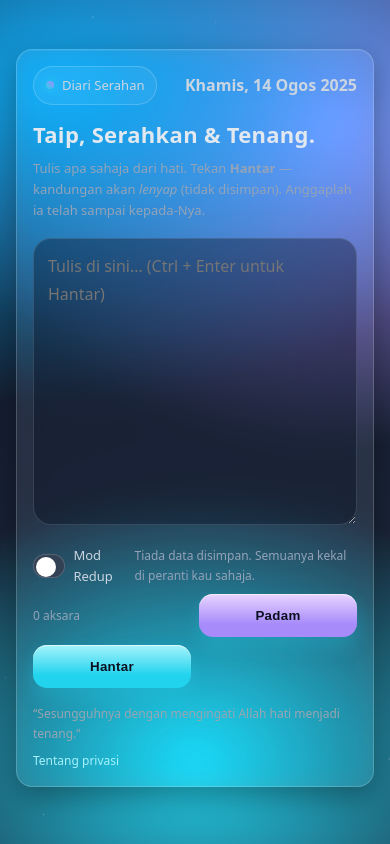
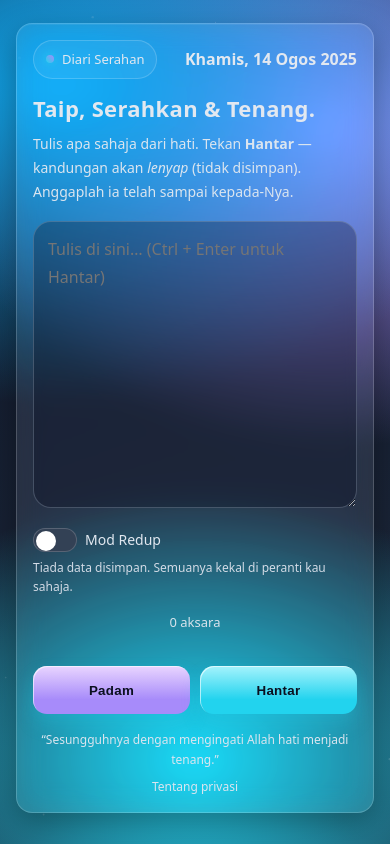
Before and after one commit to haezhairi/diari, a plain HTML site: page index.html in a window 390 px wide. Drawn offline with Linux system fonts and the light colour scheme.

Commit message:
Update index.html

```diff
--- a/index.html
+++ b/index.html
@@ -61,7 +61,7 @@
       appearance:none; border:none; cursor:pointer;
       padding:12px 16px; border-radius:14px; font-weight:700; letter-spacing:.3px; color:#0b1020;
       background:linear-gradient(180deg, #a5f3fc, #22d3ee 70%);
-      box-shadow: 0 10px 18px rgba(34,211,238,.25), inset 0 1px 0 rgba(255,255,255,.6);
+      box-shadow: 0 10px 18px rgba(34,211,238,.25), inset 1px 1px 0 rgba(255,255,255,.6);
       transition: transform .06s ease, filter .2s ease, box-shadow .2s ease;
     }
     .btn:active{transform:translateY(1px)}
@@ -86,20 +86,92 @@
     footer{margin-top:16px; display:flex; justify-content:space-between; align-items:center; color:#9aa5b1; font-size:12px}
     a{color:#a5f3fc; text-decoration:none}
     a:hover{text-decoration:underline}
-      /* --- Mobile enhancements --- */
+
+    /* --- Mobile enhancements (kemas khas phone) --- */
     @media (max-width: 640px){
+      /* Layout asas */
       body{ overflow:auto; }
       .container{ padding:16px; }
       .card{ padding:16px; border-radius:16px; }
+
+      /* Saiz tajuk & subteks */
       h1{ font-size:22px; }
-      .sub{ font-size:13px; }
+      .sub{
+        font-size:14px;
+        line-height:1.7;
+        color:#dbe5ef;                 /* cerahkan subteks */
+      }
+
+      /* Bar atas */
       .row{ gap:8px; }
-      textarea{ min-height:34vh; max-height:50vh; padding:14px 14px 56px; font-size:16px; }
-      .actions{ flex-direction:column; align-items:stretch; gap:8px; }
-      .left{ justify-content:space-between; }
-      .right{ width:100%; display:grid; grid-template-columns:1fr 1fr; gap:8px; }
-      .btn{ width:100%; padding:14px 16px; }
-      footer{ flex-direction:column; align-items:flex-start; gap:8px; }
+      .date{ color:#e2e8f0; }          /* cerahkan tarikh */
+      .chip{ color:#e2e8f0; }          /* cerahkan chip */
+
+      /* Textarea */
+      textarea{
+        min-height:34vh;
+        max-height:50vh;
+        padding:14px 14px 56px;
+        font-size:16px;
+        background: rgba(2,6,23,.28);       /* sedikit lebih cerah */
+        border-color: rgba(148,163,184,.35);/* border lebih jelas */
+      }
+
+      /* Seksyen tindakan */
+      .actions{
+        flex-direction:column;
+        align-items:stretch;
+        gap:12px;
+      }
+
+      /* Kiri: switch + nota */
+      .left{
+        display:flex;
+        flex-direction:column;
+        align-items:flex-start;
+        gap:6px;
+      }
+      .switch{ font-size:14px; color:#e2e8f0; } /* label switch lebih terang */
+      .meta{ font-size:12px; color:#d3dbe6; }   /* nota privasi lebih terang */
+
+      /* Kanan: counter + butang (konsisten & center) */
+      .right{
+        width:100%;
+        display:grid;
+        grid-template-columns:1fr 1fr;
+        grid-auto-rows:minmax(48px,auto);
+        gap:10px;
+        align-items:stretch;
+        justify-items:stretch;
+      }
+      .right .counter{
+        grid-column:1 / -1;           /* counter satu baris penuh di atas */
+        text-align:center;
+        font-size:13px;
+        color:#e2e8f0;                /* cerahkan counter */
+        opacity:.95;
+        padding:4px 0;
+      }
+
+      /* Butang: sama lebar/tinggi, rasa tap yang baik */
+      .btn{
+        width:100%;
+        padding:14px 18px;
+        justify-self:stretch;
+      }
+      .btn:active{ transform:translateY(1px) scale(.99); }
+
+      /* Footer: center & lebih terang */
+      footer{
+        flex-direction:column;
+        align-items:center;
+        gap:8px;
+        width:100%;
+        text-align:center;
+      }
+      footer span, footer a{ color:#dbe5ef; }
+
+      /* Toast ikut safe area */
       .toast{ inset:auto 0 calc(12px + env(safe-area-inset-bottom)); }
     }
 
```
